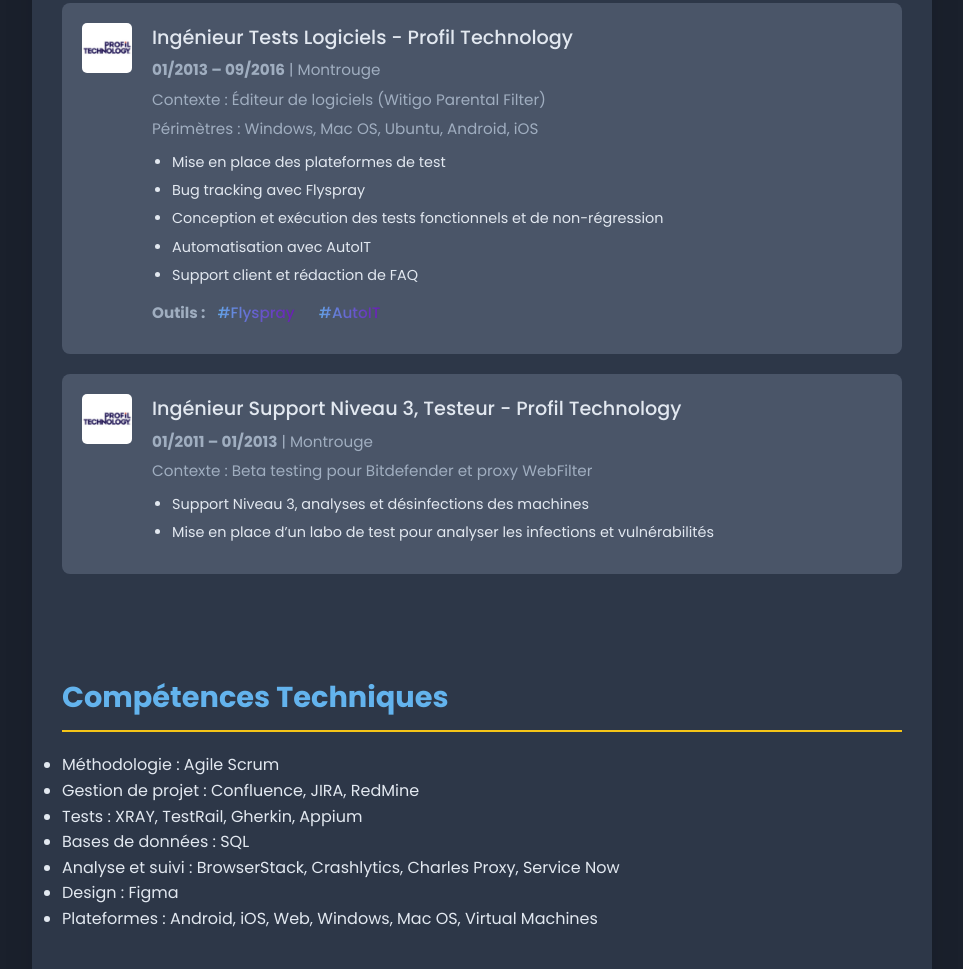
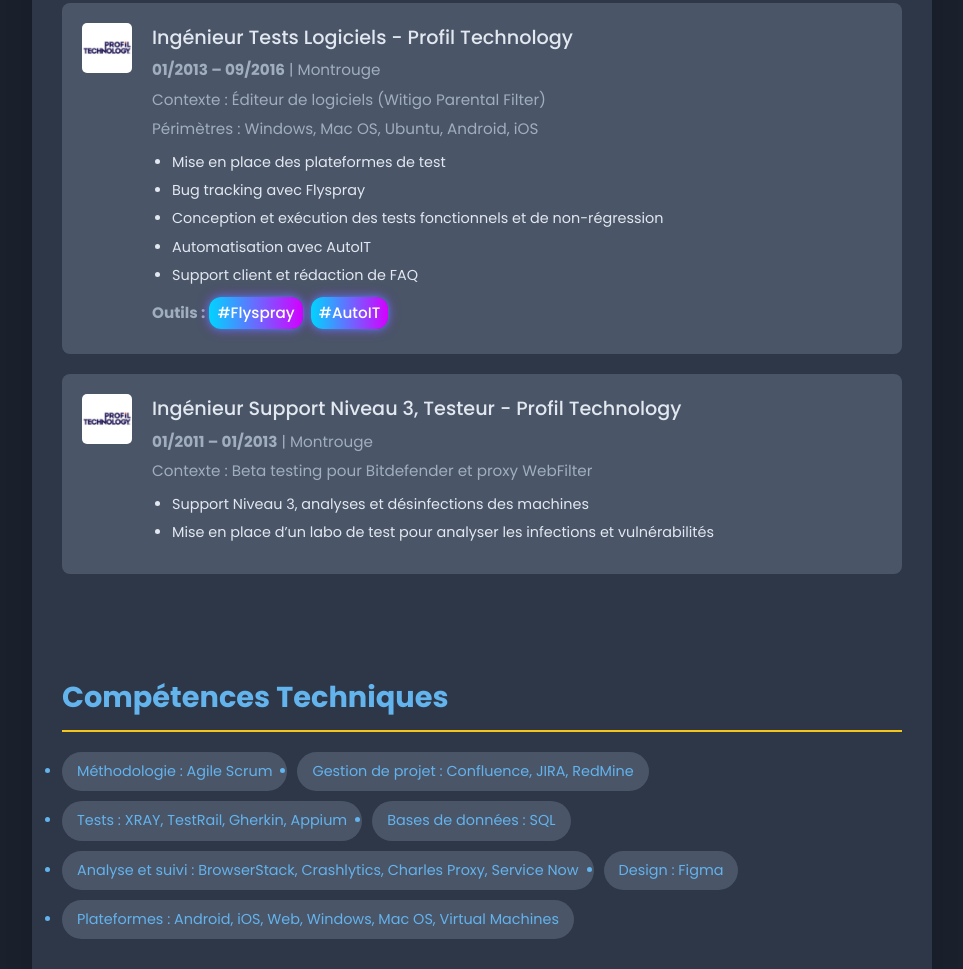
Before and after one commit to AtmanTest/cvthasinj, a plain HTML site: page index.html in a window 1280 px wide. Shown: the part 2556-3525 px from the top of the page, without its empty margins (283-1246 px from the left). Drawn offline with Linux system fonts and the light colour scheme.

Commit message:
Update index.html
hastag couleur fast and furiois

```diff
--- a/index.html
+++ b/index.html
@@ -363,58 +363,64 @@
             flex-wrap: wrap;
             gap: 8px;
         }
-
         .hashtags a, .hashtags span {
-    background: #e8f0fe; /* Fond uni clair pour le mode clair */
-    color: #0a66c2; /* Couleur de secours pour les navigateurs ne supportant pas le dégradé */
+            background: linear-gradient(90deg, #00d4ff 0%, #d400ff 100%); /* Dégradé bleu clair/violet néon style Fast and Furious */
+            color: #fff; /* Texte blanc pour lisibilité */
             font-weight: 500;
             text-decoration: none;
             padding: 4px 8px;
             border-radius: 12px;
-    transition: transform 0.3s ease, background 0.3s ease;
+            transition: transform 0.3s ease, box-shadow 0.3s ease, background 0.3s ease;
             display: inline-block;
             opacity: 0;
             animation: fadeInHashtag 0.5s ease forwards;
-    /* Dégradé appliqué au texte */
-    background: linear-gradient(90deg, #63b3ed 0%, #6a0dad 100%); /* Dégradé bleu clair/violet */
-    -webkit-background-clip: text;
-    -webkit-text-fill-color: transparent;
+            box-shadow: 0 0 8px rgba(0, 212, 255, 0.6), 0 0 12px rgba(212, 0, 255, 0.6); /* Effet néon glow */
         }
-
         .hashtags a:hover {
-    background: #f5c518; /* Fond jaune au survol */
-    color: #333; /* Texte sombre au survol pour lisibilité */
-    -webkit-background-clip: initial; /* Retire l'effet de dégradé au survol */
-    -webkit-text-fill-color: initial; /* Retire l'effet de dégradé au survol */
+            background: linear-gradient(90deg, #00eaff 0%, #e100ff 100%); /* Dégradé légèrement plus clair au survol */
             transform: scale(1.1);
+            box-shadow: 0 0 12px rgba(0, 234, 255, 0.8), 0 0 20px rgba(225, 0, 255, 0.8); /* Glow néon plus intense au survol */
             text-decoration: none;
         }
-
         body.dark .hashtags a, body.dark .hashtags span {
-    background: #4a5568; /* Fond sombre pour le mode sombre */
-    color: #63b3ed; /* Couleur de secours pour le mode sombre */
-    background: linear-gradient(90deg, #63b3ed 0%, #6a0dad 100%); /* Même dégradé pour le texte */
-    -webkit-background-clip: text;
-    -webkit-text-fill-color: transparent;
+            background: linear-gradient(90deg, #00d4ff 0%, #d400ff 100%); /* Même dégradé en mode sombre */
+            color: #fff;
+            box-shadow: 0 0 8px rgba(0, 212, 255, 0.6), 0 0 12px rgba(212, 0, 255, 0.6); /* Même effet néon */
         }
-
         body.dark .hashtags a:hover {
-    background: #f5c518; /* Fond jaune au survol */
-    color: #333; /* Texte sombre au survol */
-    -webkit-background-clip: initial;
-    -webkit-text-fill-color: initial;
+            background: linear-gradient(90deg, #00eaff 0%, #e100ff 100%); /* Même dégradé au survol en mode sombre */
+            box-shadow: 0 0 12px rgba(0, 234, 255, 0.8), 0 0 20px rgba(225, 0, 255, 0.8); /* Glow plus intense */
         }
-
         .hashtags a:nth-child(1), .hashtags span:nth-child(1) { animation-delay: 0.1s; }
         .hashtags a:nth-child(2), .hashtags span:nth-child(2) { animation-delay: 0.2s; }
         .hashtags a:nth-child(3), .hashtags span:nth-child(3) { animation-delay: 0.3s; }
         .hashtags a:nth-child(4), .hashtags span:nth-child(4) { animation-delay: 0.4s; }
         .hashtags a:nth-child(5), .hashtags span:nth-child(5) { animation-delay: 0.5s; }
         .hashtags a:nth-child(6), .hashtags span:nth-child(6) { animation-delay: 0.6s; }
-
         @keyframes fadeInHashtag {
             from { opacity: 0; transform: translateY(10px); }
             to { opacity: 1; transform: translateY(0); }
+        }
+        /* Compétences et Langues */
+        .skills ul, .languages ul {
+            display: flex;
+            flex-wrap: wrap;
+            gap: 10px;
+        }
+        .skills li, .languages li {
+            background: #e8f0fe;
+            color: #0a66c2;
+            padding: 8px 15px;
+            border-radius: 20px;
+            font-size: 0.9em;
+            transition: background 0.3s, color 0.3s, transform 0.3s;
+        }
+        .skills li:hover, .languages li:hover {
+            transform: scale(1.05);
+        }
+        body.dark .skills li, body.dark .languages li {
+            background: #4a5568;
+            color: #63b3ed;
         }
         /* CTA Final */
         .cta-final {
```
Lines whose indentation alone changed are shown as unchanged.
